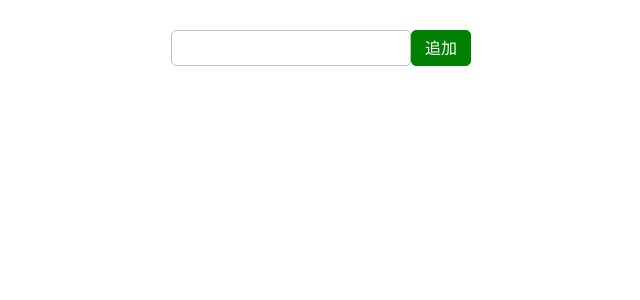
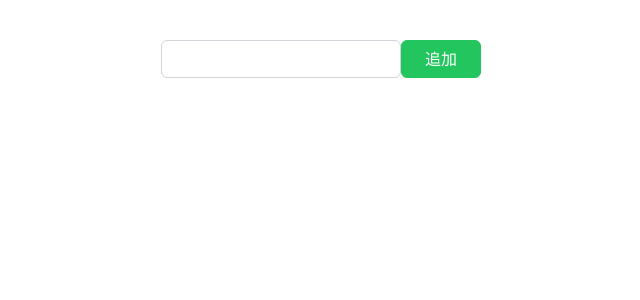
Before and after one commit to wsigma21/hc_practice, a React (Create React App) app in the folder React/additional_assignment2/: page / in a window 1280 px wide. Shown: the top 300 px of the page, without its empty margins (319-959 px from the left). Built offline with nearby package versions, Linux system fonts and the light colour scheme.

Commit message:
refactor: TailWindでCSSを当てるよう変更

```diff
--- a/React/additional_assignment2/src/App.tsx
+++ b/React/additional_assignment2/src/App.tsx
@@ -30,30 +30,24 @@ function App() {
 
   return (
     <div className="App">
-      {/* <div className="flex items-center justify-center pt-20 w-screen h-full"> */}
-      {/* <div className="grid grid-cols-1 grid-rows-2 justify-items-center mt-10"> */}
-      <div style={containerStyle}>
-        {/* <div className="grid-item"> */}
-        <div style={inputAreaStyle}>
-          {/* <input type="text" className="h-100 border border-black-600 rounded-md" value={todoText} onChange={onChangeTodoText}></input> */}
-          <input type="text" style={inputStyle} value={todoText} onChange={onChangeTodoText}></input>
-          {/* <button className="bg-green-400 p-2 rounded-md text-white" onClick={onAddTodo}>追加</button> */}
-          <button style={addButtonStyle} onClick={onAddTodo}>追加</button>
+      <div className="w-3/12 mx-auto mt-10">
+        <div className="w-full mb-5">
+          <input type="text" className="w-9/12 py-1.5 px-2 border border-gray-300 rounded-md" value={todoText} onChange={onChangeTodoText}></input>
+          <button className="w-3/12 py-1.5 border border-green-500 rounded-md bg-green-500 text-white" onClick={onAddTodo}>追加</button>
         </div>
 
-        {/* <div className="grid-item"> */}
         <div>
           { todos.length > 0 && (
-            <>
+            <div>
               {todos.map((todo, index) => (
-                // <div key={todo.id} className="border w-border-red-500 rounded-md flex justify-between">
-                <div style={listAreaStyle} key={todo.id}>
-                  <span className="">{todo.title}</span>
-                  {/* <button className="bg-red-400 p-2 rounded-md text-white" onClick={() => onDeleteTodo(todo.id)}>削除</button> */}
-                  <button style={DeleteButtonStyle} onClick={() => onDeleteTodo(todo.id)}>削除</button>
+                <div className="group">
+                  <div key={todo.id} className="group-last:border-b w-full py-1.5 px-2 border-t border-r border-l border-gray-300 rounded-md flex justify-between items-center">
+                    <span className="w-9/12">{todo.title}</span>
+                    <button className="w-3/12 py-1.5 border border-red-500 rounded-md bg-red-500 text-white" onClick={() => onDeleteTodo(todo.id)}>削除</button>
+                  </div>
                 </div>
               ))}
-            </>
+            </div>
           )}
         </div>
       </div>
@@ -61,50 +55,4 @@ function App() {
   );
 }
 
-const containerStyle = {
-  width: "300px",
-  marginTop: "30px",
-  marginRight: "auto",
-  marginLeft: "auto",
-}
-
-const inputAreaStyle = {
-  width: "100%",
-  marginBottom: "20px",
-}
-
-const inputStyle = {
-  width: "80%",
-  border: "1px solid #c0c0c0",
-  borderRadius: "5px",
-  padding: "5px",
-}
-
-const addButtonStyle = {
-  width: "20%",
-  border: "1px solid green",
-  borderRadius: "5px",
-  backgroundColor: "green",
-  color: "white",
-  padding: "5px",
-}
-
-const listAreaStyle = {
-  border: "1px solid #c0c0c0",
-  borderRadius: "5px",
-  padding: "5px 10px",
-  display: "flex",
-  justifyContent: "space-between",
-  alignItems: "center",
-}
-
-const DeleteButtonStyle = {
-  width: "20%",
-  border: "1px solid red",
-  borderRadius: "5px",
-  backgroundColor: "red",
-  color: "white",
-  padding: "5px",
-}
-
 export default App;
```
